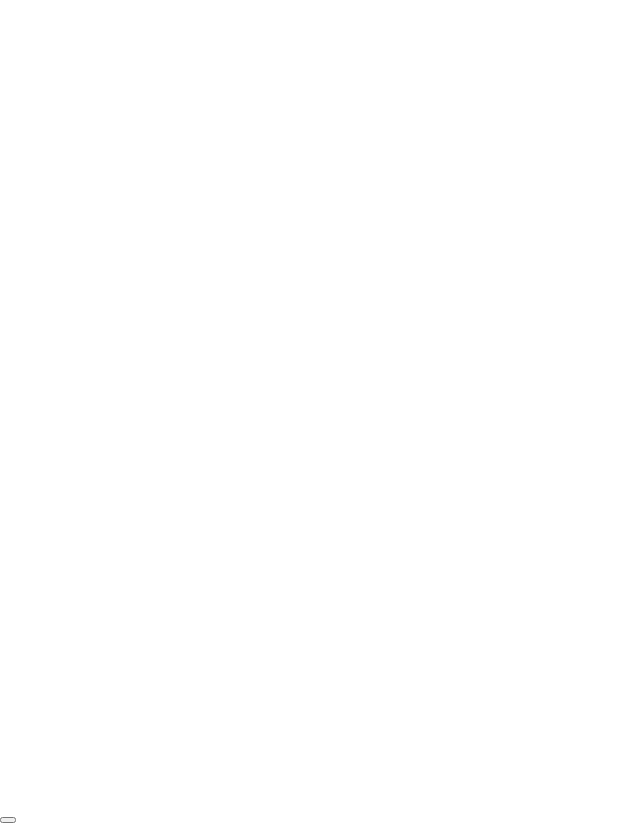
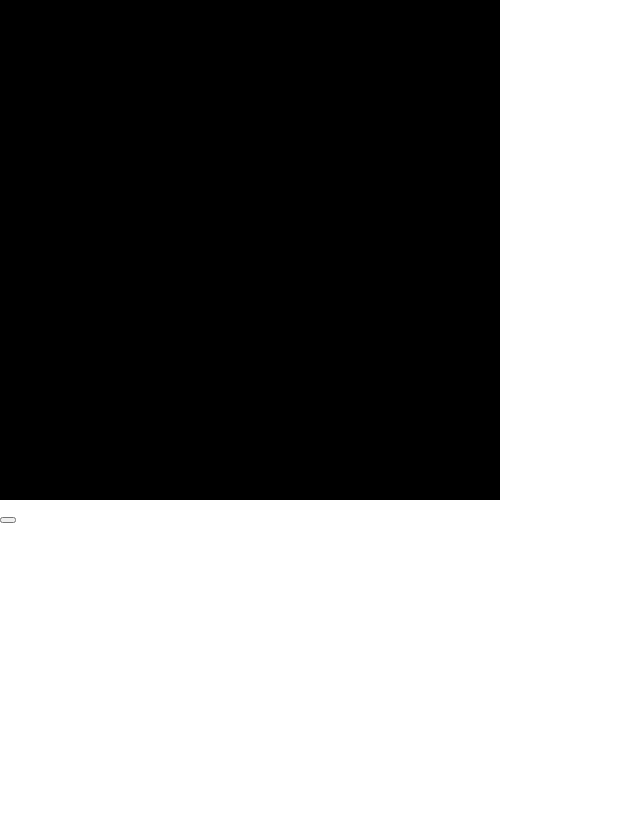
Before and after one commit to williamjchen/draw-prediction, a React (Create React App) app: page / in a window 1280 px wide. Shown: the whole page, without its empty margins (0-640 px from the left). After the commit the page ends 800 px from the top, so only its background shows below. Built offline with nearby package versions, Linux system fonts and the light colour scheme.

Commit message:
add canvas

```diff
--- a/package.json
+++ b/package.json
@@ -7,6 +7,7 @@
     "@testing-library/react": "^11.1.0",
     "@testing-library/user-event": "^12.1.10",
     "react": "^17.0.2",
+    "react-canvas-draw": "^1.1.1",
     "react-dom": "^17.0.2",
     "react-scripts": "4.0.3",
     "web-vitals": "^1.0.1"
--- a/src/App.js
+++ b/src/App.js
@@ -1,10 +1,10 @@
 import React from 'react';
-import DrawCanvas from './drawCanvas'
+import Canvas from './Canvas'
 import './App.css';
 
 function App() {
   return (
-    <DrawCanvas/>
+    <Canvas/>
   )
 }
 
--- a/src/drawCanvas.js
+++ b/src/Canvas.js
@@ -1,21 +1,23 @@
 import React, { useEffect, useRef, useState } from 'react';
 
-export function DrawCanvas() {
+export function Canvas() {
     const [isDrawing, setIsDrawing] = useState(false)
     const canvasRef = useRef(null)
     const contextRef = useRef(null)
 
     useEffect(() => {
         const canvas = canvasRef.current
-        canvas.width = window.innerWidth * 2
-        canvas.height = window.innerHeight * 2
-        canvas.style.width = `${window.innerWidth}px`
-        canvas.style.height = `${window.innerHeight}px`
+        canvas.width = 1000
+        canvas.height = 1000
+        canvas.style.width = `500px`
+        canvas.style.height = `500px`
 
         const context = canvas.getContext("2d")
         context.scale(2, 2)
+        context.fillStyle = "black"
+        context.fillRect(0, 0, canvas.width, canvas.height)
         context.lineCap = "round"
-        context.strokeStyle = "black"
+        context.strokeStyle = "white"
         context.lineWidth = 5
         contextRef.current = context
     }, [])
@@ -35,6 +37,7 @@ export function DrawCanvas() {
     const draw = ({ nativeEvent }) => {
         if (!isDrawing) return
         const { offsetX, offsetY } = nativeEvent
+        console.log(`X: ${offsetX}  Y: ${offsetY}`)
         contextRef.current.lineTo(offsetX, offsetY)
         contextRef.current.stroke()
     }
@@ -42,11 +45,12 @@ export function DrawCanvas() {
     const clearCanvas = () => {
         const canvas = canvasRef.current
         const context = canvas.getContext("2d")
-        context.fillStyle = "white"
+        context.fillStyle = "black"
         context.fillRect(0, 0, canvas.width, canvas.height)
     }
 
     return (
+        <div>
             <div>
                 <canvas
                     onMouseDown={startDrawing}
@@ -54,9 +58,10 @@ export function DrawCanvas() {
                     onMouseMove={draw}
                     ref={canvasRef}
                 />
+            </div>
             <button onClick = {clearCanvas}></button>
         </div>
     )
 }
 
-export default DrawCanvas
+export default Canvas
```
Also changed, not shown: 1 other file (tests, documents, lock files or other folders). Lines whose indentation alone changed are shown as unchanged.
